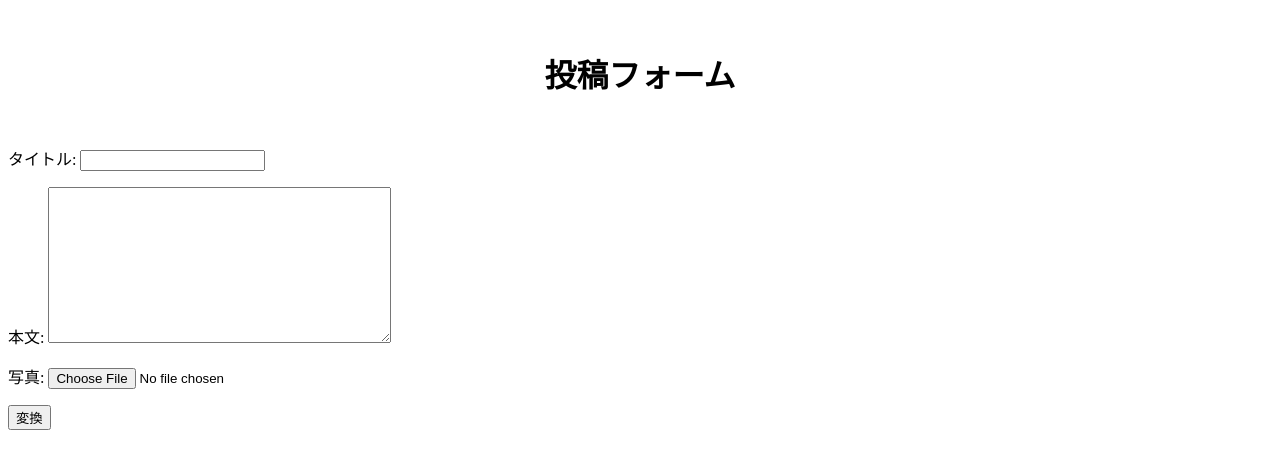
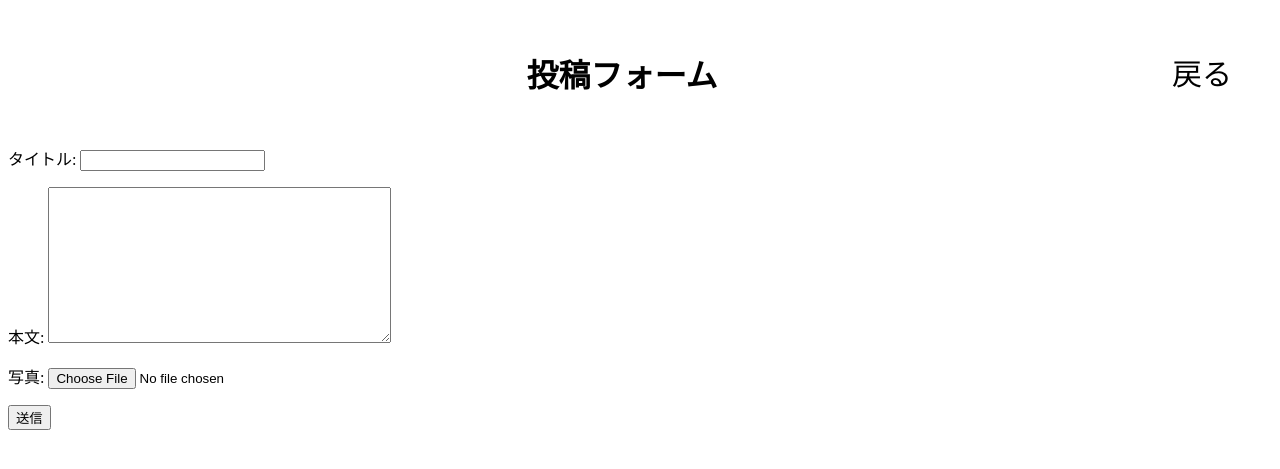
Before and after one commit to a-taikan/meister, a Django app: page /blog/post in a window 1280 px wide. Shown: the top 469 px of the page. Run offline with Django 3.2, Linux system fonts and the light colour scheme.

Commit message:
make it better

```diff
--- a/blog/static/show.css
+++ b/blog/static/show.css
@@ -1,5 +1,5 @@
 h1{
-
+    text-align: center;
 }
 
 .article_index{
--- a/blog/templates/blog/post.html
+++ b/blog/templates/blog/post.html
@@ -6,11 +6,12 @@
         <link rel="stylesheet" href="{% static 'home.css' %}">
     </head>
     <body>
-        <h1 id= 'title' >投稿フォーム</h1>
+        <a href="{% url 'home' %}" id="post" > 戻る </a>
+        <h1 id= 'title' >　　投稿フォーム</h1>
         <form action="{% url 'post' %}" method= "post" enctype="multipart/form-data">
             {% csrf_token %}
             {{ form.as_p }}
-            <input type="submit" value= "変換" class="btn btn-info" />
+            <input type="submit" value= "送信" class="btn btn-info" />
         </form>
     </body>
 
--- a/config/settings.py
+++ b/config/settings.py
@@ -13,7 +13,7 @@ BASE_DIR = Path(__file__).resolve().parent.parent
 SECRET_KEY = 'tuniz44(3gouajind_k11@n+c4f%2$9*53v$r(=3kc$llsqe7-'
 
 # SECURITY WARNING: don't run with debug turned on in production!
-DEBUG = True
+DEBUG = False
 
 ALLOWED_HOSTS = ['*']
 
```
